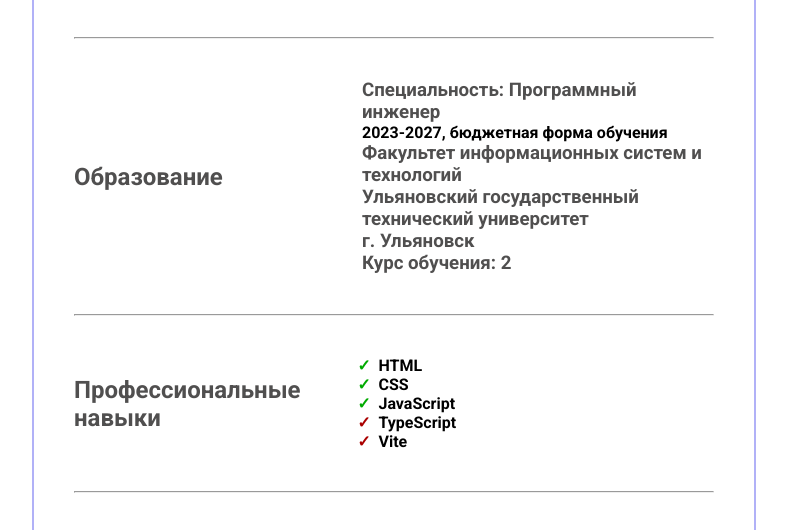
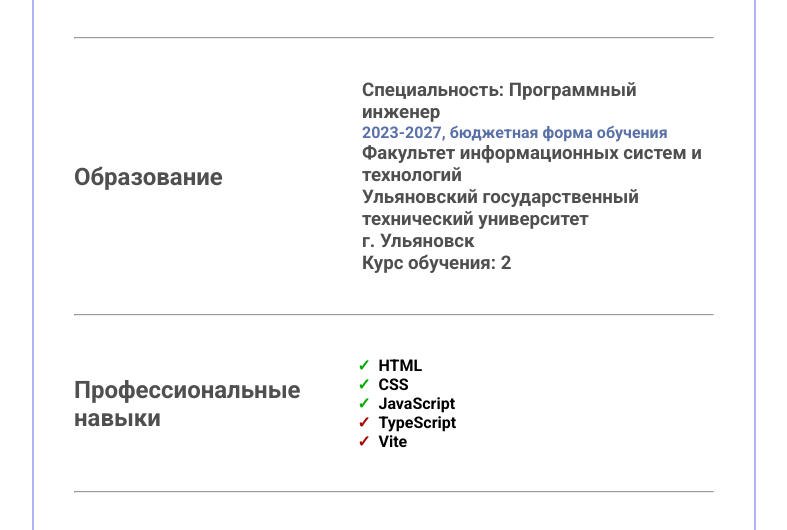
Before and after one commit to DjonniStorm/entrance, a website built with Vite: page index.html in a window 1280 px wide. Shown: the part 197-727 px from the top of the page, without its empty margins (246-1033 px from the left). Built offline with nearby package versions, Linux system fonts and the light colour scheme.

Commit message:
hotfix + check

```diff
--- a/main.js
+++ b/main.js
@@ -7,7 +7,7 @@ document.querySelector('#app').innerHTML = `
       <h3>Желаемая должность:<br/> участник курса Frontend-разработчик</h3>
     </div>
     <div id="photo">
-      <img src="./public/profileImage.png" alt="фото"/>
+      <img src="/profile_image.png" alt="фото"/>
     </div>
   </div>
   <hr />
@@ -46,7 +46,7 @@ document.querySelector('#app').innerHTML = `
         <li>Изучение современных подходов к разработке</li>
         <li>Изучение новых фреймворков</li>
       </ul>
-      <h5>О курсах узнал <a href="https://codecup.online/">на сайте</a></h5>
+      <h5>О курсах узнал <a href="https://codecup.online/" target="_blank">на сайте</a></h5>
     </div>
   </div>
   <hr />
@@ -54,9 +54,9 @@ document.querySelector('#app').innerHTML = `
     <h2>Контакты:</h2>
     <div class="center" id="contacts">
       <ul>
-        <li>телефон: <a href="tel:+79876392410">+7-987-639-24-10</a></li>
-        <li>почта: <a href="mailto:i.pazushkin@vk.com">i.pazushkin@vk.com</a></li>
-        <li>GitHub: <a href="https://github.com/DjonniStorm">@DjonniStorm</a></li>
+        <li>телефон: <a href="tel:+79876392410" target="_blank">+7-987-639-24-10</a></li>
+        <li>почта: <a href="mailto:i.pazushkin@vk.com" target="_blank">i.pazushkin@vk.com</a></li>
+        <li>GitHub: <a href="https://github.com/DjonniStorm" target="_blank">@DjonniStorm</a></li>
       </ul>
     </div>
   </div>
--- a/style.scss
+++ b/style.scss
@@ -57,5 +57,8 @@ body {
   }
   div.center {
     width: 55%;
+    h4 {
+      color: $secondary-text-color;
+    }
   }
 }
```
Also changed, not shown: dist/assets/index-C327N33C.css (added), dist/assets/index-D8n5vqfe.js, dist/assets/index-E5aSDAYu.css (deleted), dist/index.html, dist/profile_image.png (renamed from dist/profileImage.PNG), public/profile_image.png (renamed from public/profileImage.PNG).
